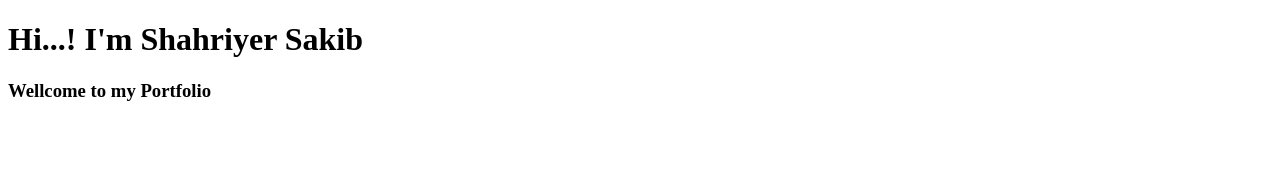
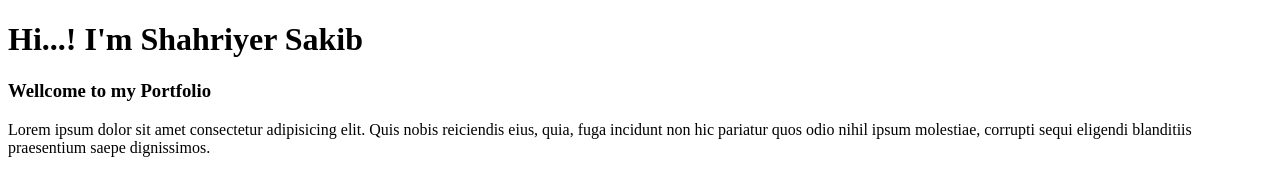
Before and after one commit to mohammadshahriyer/Portfolio, a plain HTML site: page index.html in a window 1280 px wide. Drawn offline with Linux system fonts and the light colour scheme.

Commit message:
new branch change

```diff
--- a/index.html
+++ b/index.html
@@ -10,6 +10,7 @@
     <H1>Hi...! I'm Shahriyer Sakib</H1>
     <div>
         <H3>Wellcome to my Portfolio </H3>
+        <p>Lorem ipsum dolor sit amet consectetur adipisicing elit. Quis nobis reiciendis eius, quia, fuga incidunt non hic pariatur quos odio nihil ipsum molestiae, corrupti sequi eligendi blanditiis praesentium saepe dignissimos.</p>
     </div>
 </body>
 </html>
```
